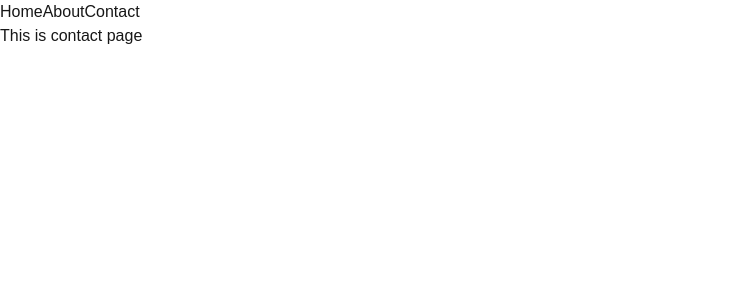
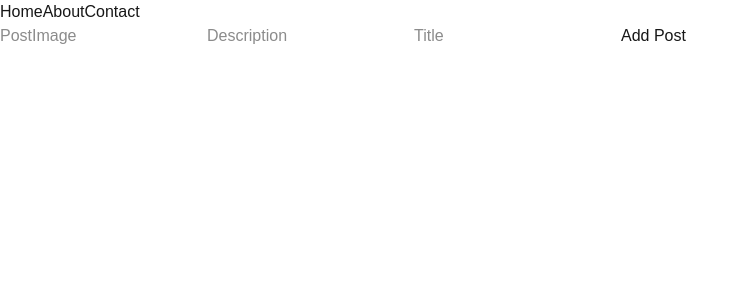
Before and after one commit to ZAINAZHAR303/full-stack-web-development-with-firebase, a Next.js app in the folder Week5/nextapp/: page /contact in a window 1280 px wide. Shown: the top 300 px of the page, without its empty margins (0-749 px from the left). Built offline with nearby package versions, Linux system fonts and the light colour scheme.

Commit message:
week 6 day 3

```diff
--- /dev/null
+++ b/Week5/nextapp/app/components/config.js
@@ -0,0 +1,23 @@
+// Import the functions you need from the SDKs you need
+import { initializeApp } from "firebase/app";
+import { getAnalytics } from "firebase/analytics";
+import {getFirestore} from "firebase/firestore"
+// TODO: Add SDKs for Firebase products that you want to use
+// https://firebase.google.com/docs/web/setup#available-libraries
+
+// Your web app's Firebase configuration
+// For Firebase JS SDK v7.20.0 and later, measurementId is optional
+const firebaseConfig = {
+  apiKey: "AIzaSyAR33MsMiGtvn9SiPavl2kjVG_BK_FMk8s",
+  authDomain: "fullstackwebcourse-7b1b5.firebaseapp.com",
+  projectId: "fullstackwebcourse-7b1b5",
+  storageBucket: "fullstackwebcourse-7b1b5.firebasestorage.app",
+  messagingSenderId: "1839996522",
+  appId: "1:1839996522:web:040840946818fc6a39b413",
+  measurementId: "G-XLH7NR38TQ"
+};
+
+// Initialize Firebase
+const app = initializeApp(firebaseConfig);
+const analytics = getAnalytics(app);
+const db = getFirestore(app);
--- a/Week5/nextapp/app/contact/page.jsx
+++ b/Week5/nextapp/app/contact/page.jsx
@@ -1,9 +1,96 @@
-import React from 'react'
+'use client'
+import React, { useState } from 'react'
 
 const Contact = () => {
+  const [postImage , setPostImage]  = useState("")
+  const [description , setDescription]  = useState("")
+  const [title , setTitle]  = useState("")
   return (
-    <div>This is contact page</div>
+    <div>
+
+      <input type="text"  value={postImage} onChange={(e)=>setPostImage(e.target.value)} placeholder='PostImage'/>
+      <input type="text" value={description}onChange={(e)=>setDescription(e.target.value)} placeholder='Description'/>
+      <input type="text" value={title} placeholder='Title'/>
+      <button>Add Post </button>
+    </div>
   )
 }
 
 export default Contact
+
+
+
+
+
+
+
+
+
+
+
+// import { addDoc, collection } from 'firebase/firestore'
+
+// // ...existing code...
+
+// const createData = async (data) => {
+//   try {
+//     const docRef = await addDoc(collection(db, "your-collection-name"), {
+//       ...data,
+//       createdAt: new Date().toISOString()
+//     });
+//     console.log("Document written with ID: ", docRef.id);
+//     return docRef.id;
+//   } catch (error) {
+//     console.error("Error adding document: ", error);
+//     throw error;
+//   }
+// }
+
+// import { getDoc, getDocs, collection, doc } from 'firebase/firestore'
+
+// // Get all documents from a collection
+// const getAllData = async () => {
+//   try {
+//     const querySnapshot = await getDocs(collection(db, "your-collection-name"));
+//     const documents = [];
+//     querySnapshot.forEach((doc) => {
+//       documents.push({ id: doc.id, ...doc.data() });
+//     });
+//     return documents;
+//   } catch (error) {
+//     console.error("Error getting documents: ", error);
+//     throw error;
+//   }
+// }
+
+// // Get a single document by ID
+// const getDataById = async (documentId) => {
+//   try {
+//     const docRef = doc(db, "your-collection-name", documentId);
+//     const docSnap = await getDoc(docRef);
+
+//     if (docSnap.exists()) {
+//       return { id: docSnap.id, ...docSnap.data() };
+//     } else {
+//       console.log("No such document!");
+//       return null;
+//     }
+//   } catch (error) {
+//     console.error("Error getting document: ", error);
+//     throw error;
+//   }
+// }
+
+// import { deleteDoc, doc } from 'firebase/firestore'
+
+// // Delete a document by ID
+// const deleteData = async (documentId) => {
+//   try {
+//     await deleteDoc(doc(db, "your-collection-name", documentId));
+//     console.log("Document successfully deleted!");
+//     return true;
+//   } catch (error) {
+//     console.error("Error deleting document: ", error);
+//     throw error;
+//   }
+// }
```
Also changed, not shown: Week5/nextapp/package.json (+5 -4 lines), 1 other file (tests, documents, lock files or other folders).
